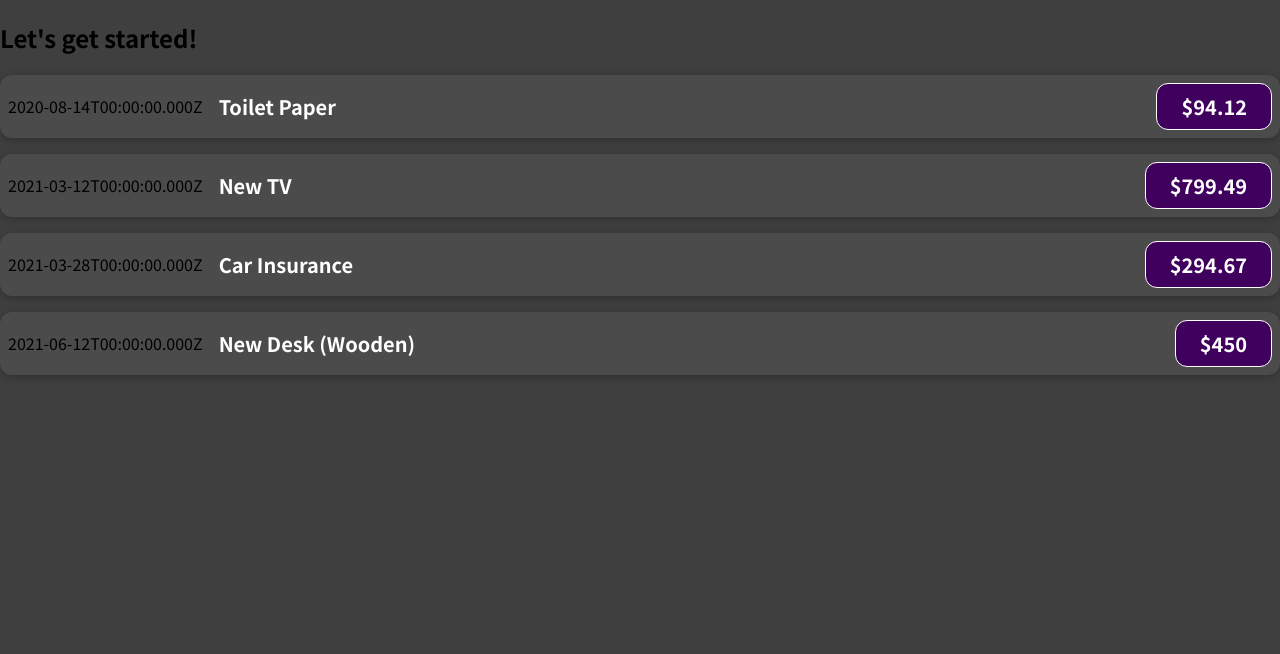
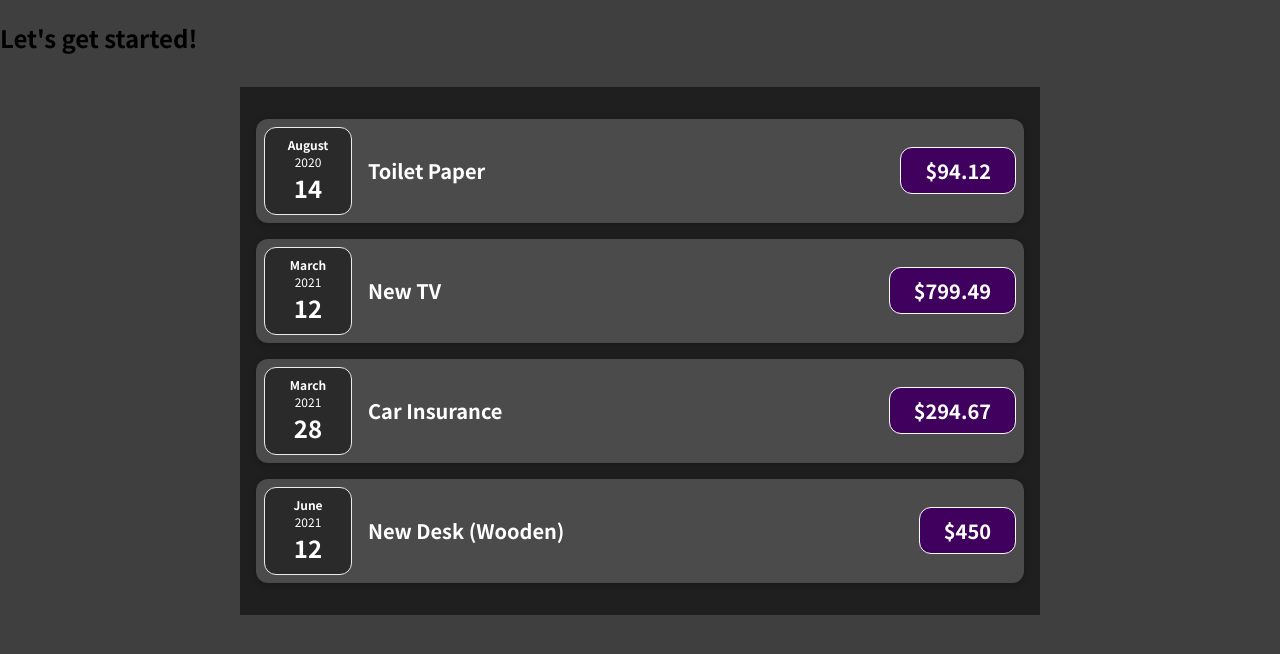
Before and after one commit to akshpnwr/expense-manager-react, a JavaScript app: page / in a window 1280 px wide. Shown: the top 654 px of the page. Built offline with nearby package versions, Linux system fonts and the light colour scheme.

Commit message:
Composition  - props.children

```diff
--- a/src/App.js
+++ b/src/App.js
@@ -1,4 +1,4 @@
-import ExpenseItem from "./components/ExpenseItem";
+import Expenses from "./components/Expenses";
 
 function App() {
   const expenses = [
@@ -26,26 +26,7 @@
   return (
     <div>
       <h2>Let's get started!</h2>
-      <ExpenseItem
-        title={expenses[0].title}
-        amount={expenses[0].amount}
-        date={expenses[0].date}
-      />
-      <ExpenseItem
-        title={expenses[1].title}
-        amount={expenses[1].amount}
-        date={expenses[1].date}
-      />
-      <ExpenseItem
-        title={expenses[2].title}
-        amount={expenses[2].amount}
-        date={expenses[2].date}
-      />
-      <ExpenseItem
-        title={expenses[3].title}
-        amount={expenses[3].amount}
-        date={expenses[3].date}
-      />
+      <Expenses expenses={expenses} />
     </div>
   );
 }
--- /dev/null
+++ b/src/components/Card.css
@@ -0,0 +1,4 @@
+.card {
+  border-radius: 12px;
+  box-shadow: 0 1px 8px rgba(0, 0, 0, 0.25);
+}
--- /dev/null
+++ b/src/components/Card.js
@@ -0,0 +1,8 @@
+import "./Card.css";
+
+function Card(props) {
+  const classes = `card ${props.className}`;
+  return <div className={classes}>{props.children}</div>;
+}
+
+export default Card;
--- /dev/null
+++ b/src/components/ExpenseDate.css
@@ -0,0 +1,26 @@
+.expense-date {
+  display: flex;
+  flex-direction: column;
+  width: 5.5rem;
+  height: 5.5rem;
+  border: 1px solid #ececec;
+  background-color: #2a2a2a;
+  color: white;
+  border-radius: 12px;
+  align-items: center;
+  justify-content: center;
+}
+
+.expense-date__month {
+  font-size: 0.75rem;
+  font-weight: bold;
+}
+
+.expense-date__year {
+  font-size: 0.75rem;
+}
+
+.expense-date__day {
+  font-size: 1.5rem;
+  font-weight: bold;
+}
--- /dev/null
+++ b/src/components/ExpenseDate.js
@@ -0,0 +1,17 @@
+import "./ExpenseDate.css";
+
+function ExpenseDate(props) {
+  const month = props.date.toLocaleString("en-US", { month: "long" });
+  const day = props.date.toLocaleString("en-US", { day: "2-digit" });
+  const year = props.date.getFullYear();
+
+  return (
+    <div className="expense-date">
+      <div className="expense-date__month">{month}</div>
+      <div className="expense-date__year">{year}</div>
+      <div className="expense-date__day">{day}</div>
+    </div>
+  );
+}
+
+export default ExpenseDate;
--- a/src/components/ExpenseItem.css
+++ b/src/components/ExpenseItem.css
@@ -2,10 +2,8 @@
   display: flex;
   justify-content: space-between;
   align-items: center;
-  box-shadow: 0 2px 8px rgba(0, 0, 0, 0.25);
   padding: 0.5rem;
   margin: 1rem 0;
-  border-radius: 12px;
   background-color: #4b4b4b;
 }
 
--- a/src/components/ExpenseItem.js
+++ b/src/components/ExpenseItem.js
@@ -1,14 +1,16 @@
 import "./ExpenseItem.css";
+import ExpenseDate from "./ExpenseDate";
+import Card from "./Card";
 
 function ExpenseItem(props) {
   return (
-    <div className="expense-item">
-      <div>{props.date.toISOString()}</div>
+    <Card className="expense-item">
+      <ExpenseDate date={props.date} />
       <div className="expense-item__description">
         <h2>{props.title}</h2>
         <div className="expense-item__price">${props.amount}</div>
       </div>
-    </div>
+    </Card>
   );
 }
 
--- /dev/null
+++ b/src/components/Expenses.css
@@ -0,0 +1,7 @@
+.expenses {
+  padding: 1rem;
+  background-color: rgb(31, 31, 31);
+  margin: 2rem auto;
+  width: 50rem;
+  max-width: 95%;
+}
--- /dev/null
+++ b/src/components/Expenses.js
@@ -0,0 +1,31 @@
+import ExpenseItem from "./ExpenseItem";
+import "./Expenses.css";
+
+function Expenses(props) {
+  return (
+    <div className="expenses">
+      <ExpenseItem
+        title={props.expenses[0].title}
+        amount={props.expenses[0].amount}
+        date={props.expenses[0].date}
+      />
+      <ExpenseItem
+        title={props.expenses[1].title}
+        amount={props.expenses[1].amount}
+        date={props.expenses[1].date}
+      />
+      <ExpenseItem
+        title={props.expenses[2].title}
+        amount={props.expenses[2].amount}
+        date={props.expenses[2].date}
+      />
+      <ExpenseItem
+        title={props.expenses[3].title}
+        amount={props.expenses[3].amount}
+        date={props.expenses[3].date}
+      />
+    </div>
+  );
+}
+
+export default Expenses;
```
Also changed, not shown: 1 other file (tests, documents, lock files or other folders).
